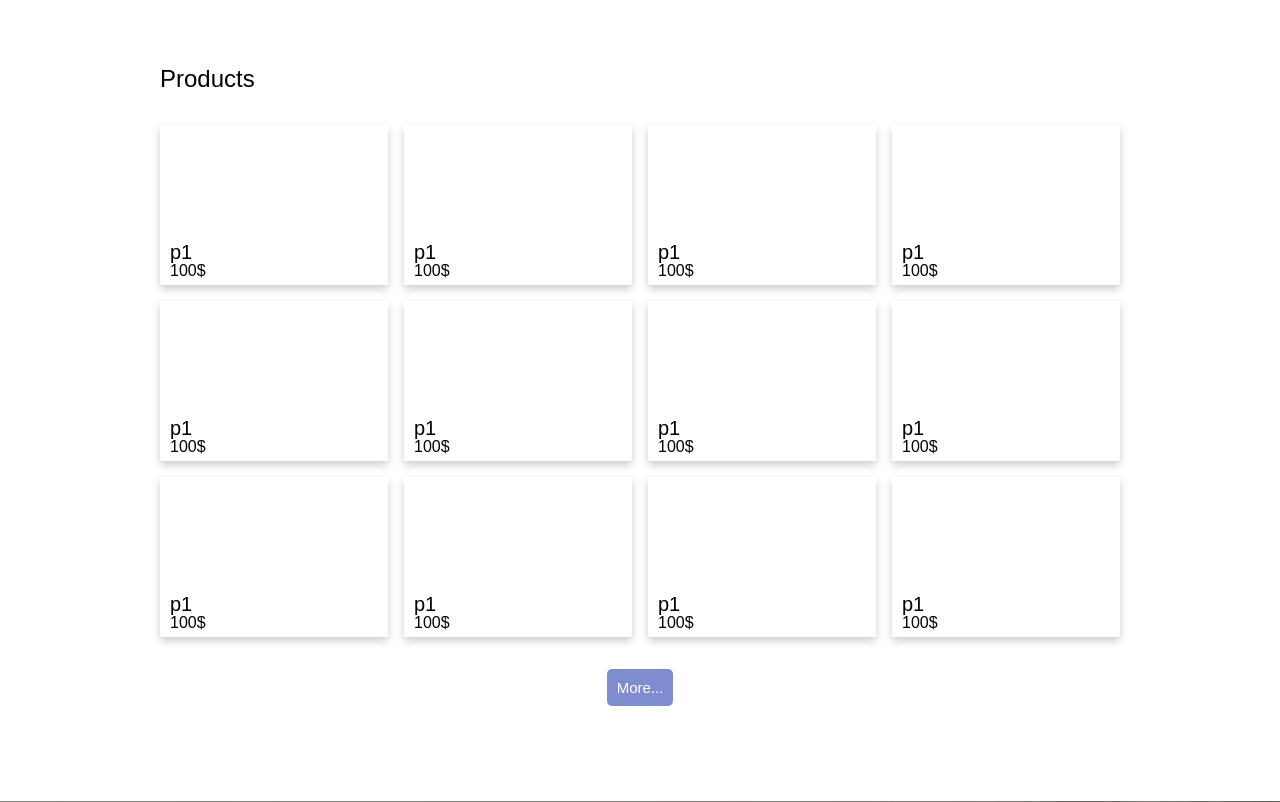
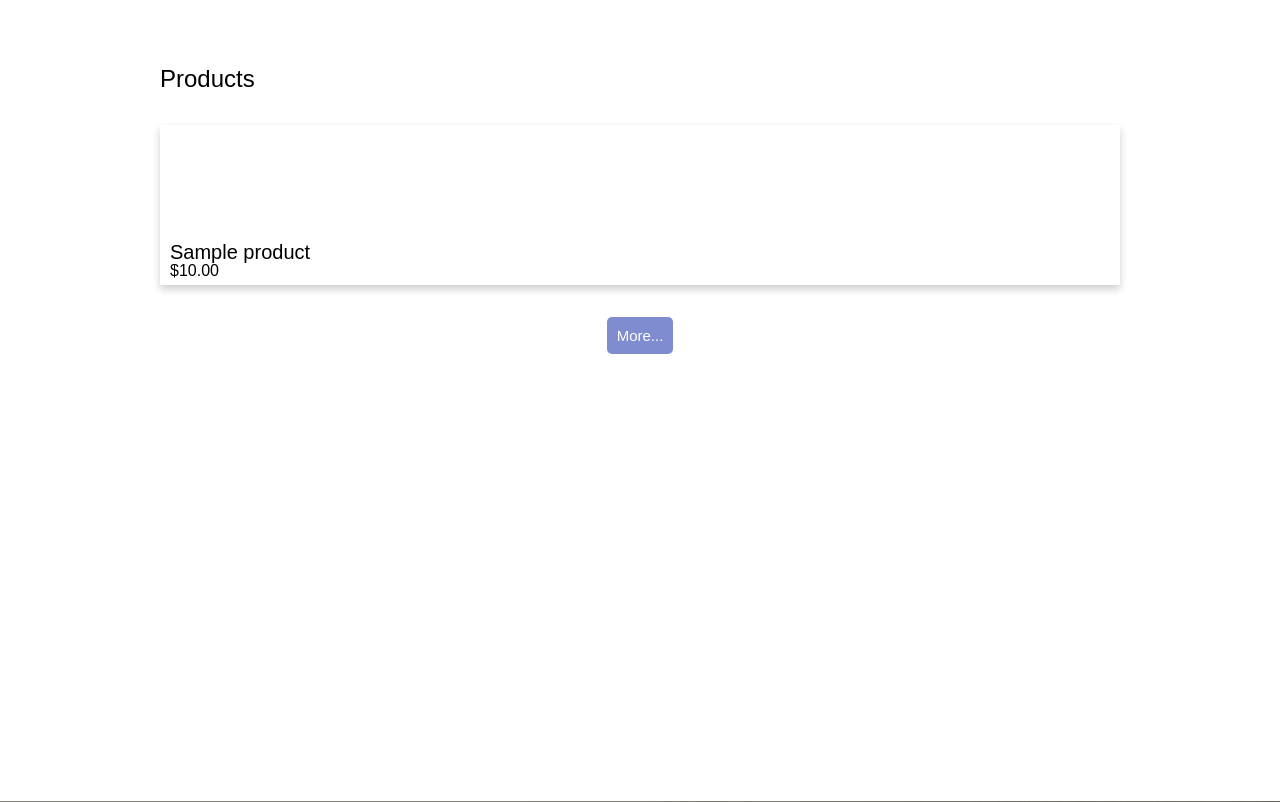
Before and after one commit to druber07/django-website, a Django app: template market/app/templates/app/welcome.html in a window 1280 px wide. Shown: the part 799-1601 px from the top of the page. Run offline with Django 3.2, Linux system fonts and the light colour scheme; the template is opened without the code that fills it: most values are stand-ins (such as "Sample title", 1, 10 or a date in 2020).

Commit message:
Small html update

```diff
--- a/market/app/templates/app/welcome.html
+++ b/market/app/templates/app/welcome.html
@@ -63,94 +63,20 @@
                 <h2 class="section-name-text">Products</h2>
             </div>
             <div class="section-data">
+                {% for product in products %}
                 <div class="product" id="0" onClick="product_show(this.id)" onHover="hoverProduct()">
                     <div class="info">
-                        <p class="product-name">p1</p>
-                        <p class="product-cost">100$</p>
+                        <p class="product-name">{{ product.name }}</p>
+                        <p class="product-cost">${{ product.cost|floatformat:2 }}</p>
                     </div>
-                    <button class="product-info-btn" name="product-info-btn" type="submit" data-submit="info">Info</button>
+                    <button class="product-info-btn" name="product-info-btn" type="submit"
+                        data-submit="info">Info</button>
                 </div>
-                <div class="product" id="1" onClick="product_show(this.id)">
-                    <div class="info">
-                        <p class="product-name">p1</p>
-                        <p class="product-cost">100$</p>
-                    </div>
-                    <button class="product-info-btn" name="product-info-btn" type="submit" data-submit="info">Info</button>
-                </div>
-                <div class="product" id="2" onClick="product_show(this.id)">
-                    <div class="info">
-                        <p class="product-name">p1</p>
-                        <p class="product-cost">100$</p>
-                    </div>
-                    <button class="product-info-btn" name="product-info-btn" type="submit" data-submit="info">Info</button>
-                </div>
-                <div class="product" id="3" onClick="product_show(this.id)">
-                    <div class="info">
-                        <p class="product-name">p1</p>
-                        <p class="product-cost">100$</p>
-                    </div>
-                    <button class="product-info-btn" name="product-info-btn" type="submit" data-submit="info">Info</button>
-                </div>
-                <div class="product" id="5" onClick="product_show(this.id)">
-                    <div class="info">
-                        <p class="product-name">p1</p>
-                        <p class="product-cost">100$</p>
-                    </div>
-                    <button class="product-info-btn" name="product-info-btn" type="submit" data-submit="info">Info</button>
-                </div>
-                <div class="product" id="6" onClick="product_show(this.id)">
-                    <div class="info">
-                        <p class="product-name">p1</p>
-                        <p class="product-cost">100$</p>
-                    </div>
-                    <button class="product-info-btn" name="product-info-btn" type="submit" data-submit="info">Info</button>
-                </div>
-                <div class="product" id="7" onClick="product_show(this.id)">
-                    <div class="info">
-                        <p class="product-name">p1</p>
-                        <p class="product-cost">100$</p>
-                    </div>
-                    <button class="product-info-btn" name="product-info-btn" type="submit" data-submit="info">Info</button>
-                </div>
-                <div class="product" id="8" onClick="product_show(this.id)">
-                    <div class="info">
-                        <p class="product-name">p1</p>
-                        <p class="product-cost">100$</p>
-                    </div>
-                    <button class="product-info-btn" name="product-info-btn" type="submit" data-submit="info">Info</button>
-                </div>
-                <div class="product" id="9" onClick="product_show(this.id)">
-                    <div class="info">
-                        <p class="product-name">p1</p>
-                        <p class="product-cost">100$</p>
-                    </div>
-                    <button class="product-info-btn" name="product-info-btn" type="submit" data-submit="info">Info</button>
-                </div>
-                <div class="product" id="10" onClick="product_show(this.id)">
-                    <div class="info">
-                        <p class="product-name">p1</p>
-                        <p class="product-cost">100$</p>
-                    </div>
-                    <button class="product-info-btn" name="product-info-btn" type="submit" data-submit="info">Info</button>
-                </div>
-                <div class="product" id="11" onClick="product_show(this.id)">
-                    <div class="info">
-                        <p class="product-name">p1</p>
-                        <p class="product-cost">100$</p>
-                    </div>
-                    <button class="product-info-btn" name="product-info-btn" type="submit" data-submit="info">Info</button>
-                </div>
-                <div class="product" id="12" onClick="product_show(this.id)">
-                    <div class="info">
-                        <p class="product-name">p1</p>
-                        <p class="product-cost">100$</p>
-                    </div>
-                    <button class="product-info-btn" name="product-info-btn" type="submit" data-submit="info">Info</button>
-                </div>
-            </div>
-            <div class="show-more">
-                <a href="{% url 'Products' %}" class="show-more-btn">More...</a>
-            </div>
+                {% endfor %}
+                <!-- Should be 12 -->
+        </div>
+        <div class="show-more">
+            <a href="{% url 'Products' %}" class="show-more-btn">More...</a>
         </div>
     </section>
     <section class="about-us" id="about-us">
```
Also changed, not shown: market/app/views.py (+14 -2 lines), Market/db.sqlite3.
